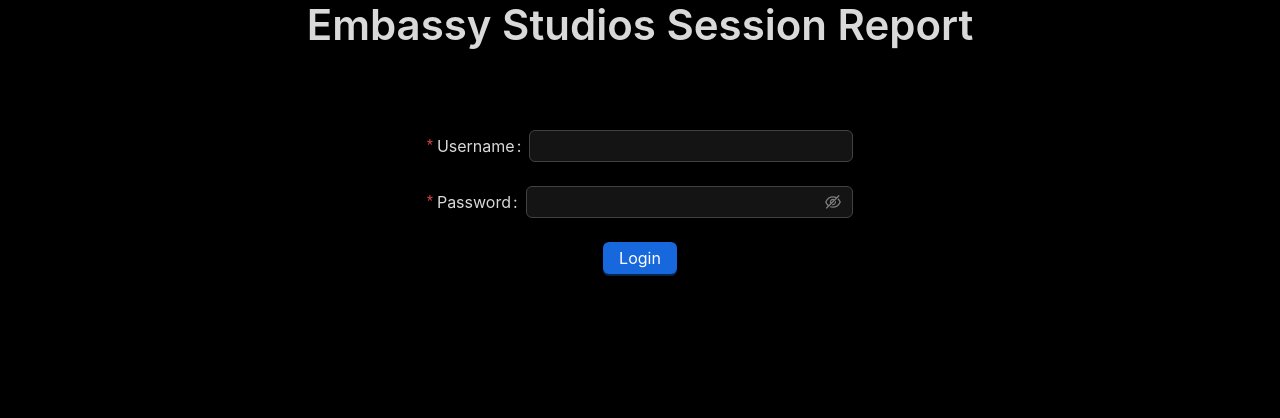
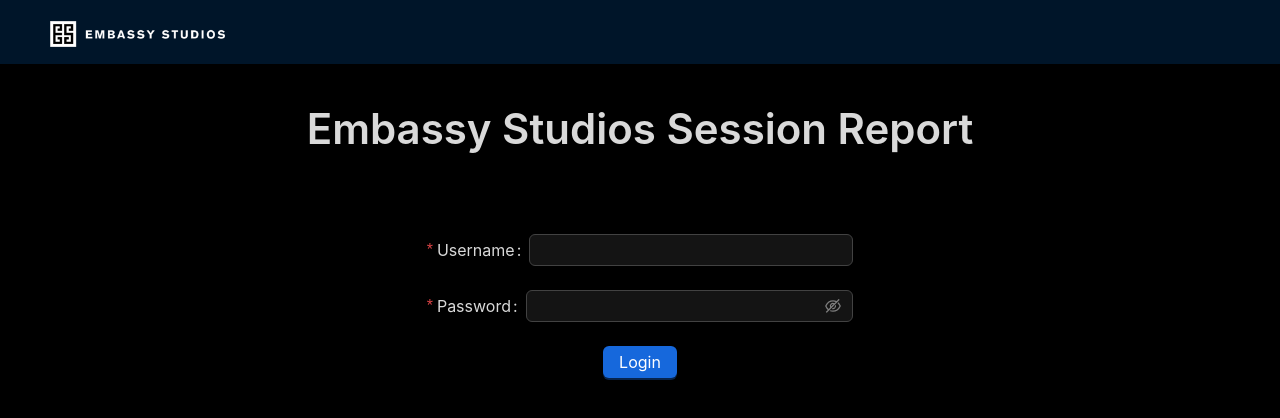
Before and after one commit to phaseonenetwork/studio-report, a React (Create React App) app: page /login in a window 1280 px wide. Shown: the top 418 px of the page. Built offline with nearby package versions, Linux system fonts and the light colour scheme.

Commit message:
- Added header component. - Added embassy logo.

```diff
--- a/src/App.js
+++ b/src/App.js
@@ -1,12 +1,13 @@
 import './App.css';
 import routes from './router';
-import { Layout, Typography } from 'antd';
+import { Layout, Typography, Image, Row, Col, Button } from 'antd';
 import { RouterProvider } from 'react-router-dom';
 import { LoadingProvider } from './components/Loading/LoadingContext';
 import Loading from './components/Loading/Loading';
 import { AuthProvider } from './context/AuthContext';
+import logo from './image/embassy-logo-transparent.png';
 
-const { Content } = Layout;
+const { Content, Header } = Layout;
 const { Title } = Typography;
 
 const App = () => {
@@ -15,6 +16,18 @@ const App = () => {
       <LoadingProvider>
         <Loading />
         <Layout style={{ minHeight: '100vh' }} className="App">
+          <Header style={{ marginBottom: '2.5rem' }}>
+            <Row align="middle" justify="space-between">
+              <Col>
+                <Image
+                  width="175px"
+                  src={logo}
+                  preview={false}
+                  alt="embassy-studios-logo"
+                />
+              </Col>
+            </Row>
+          </Header>
           <Content>
             <Title>Embassy Studios Session Report</Title>
             <RouterProvider router={routes} />
```
Also changed, not shown: src/image/embassy-logo-transparent.png (added).
